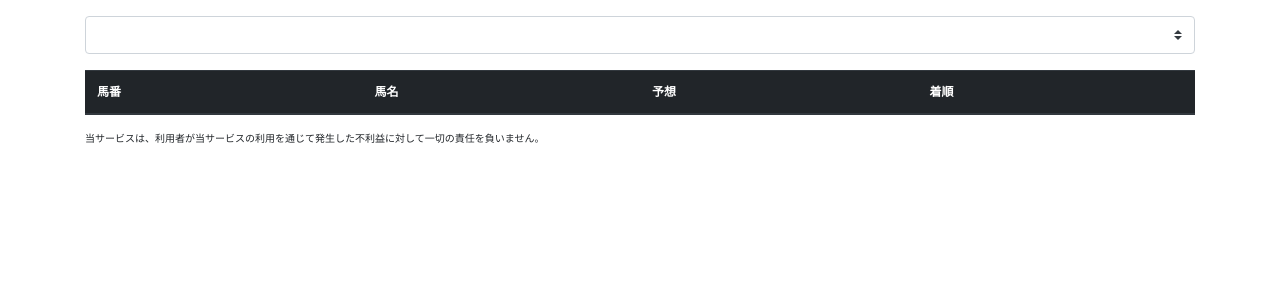
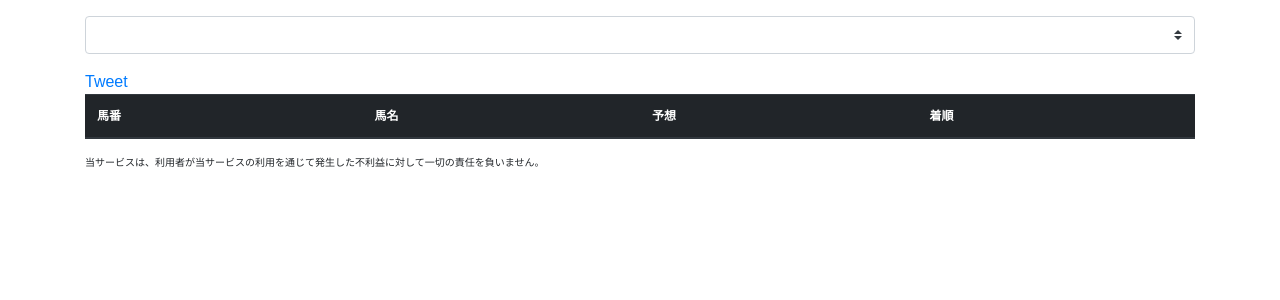
Before and after one commit to KTaskn/tenma-web, a Flask app: page /1 in a window 1280 px wide. Shown: the part 56-356 px from the top of the page. Run offline with Flask 2, Linux system fonts and the light colour scheme; data that the repository does not hold is empty; some libraries are stand-ins or nearby versions.

Commit message:
ツイートボタンを追加

```diff
--- a/web/main.py
+++ b/web/main.py
@@ -11,8 +11,33 @@ def main():
         races=zip(races_name, race_key))
 
 
+def get_tweet_text(month, day, jyocd, racenum, prediction):
+    dic_jyo = {
+        '01': '札幌',
+        '02': '函館',
+        '03': '福島',
+        '04': '新潟',
+        '05': '東京',
+        '06': '中山',
+        '07': '中京',
+        '08': '京都',
+        '09': '阪神',
+        '10': '小倉'
+    }
+    l_bamei = prediction['bamei'].values
+    return "%s月%s日%s%02dRレース予想\n◎ %s ○ %s ▲%s\n" % (
+        month,
+        day,
+        dic_jyo["%02d" % int(jyocd)],
+        int(racenum),
+        l_bamei[0],
+        l_bamei[1],
+        l_bamei[2]
+    )
+
 @app.route("/<raceid>")
 def races(raceid):
+
     races_name, race_key = model.races()
     if len(raceid) == 12:
         year = raceid[:4]
@@ -24,6 +49,7 @@ def races(raceid):
         app.logger.debug(jyocd)
         app.logger.debug(racenum)
         prediction = model.prediction(year, monthday, jyocd, racenum)
+        tweet_text = get_tweet_text(monthday[:2], monthday[2:4], jyocd, racenum, prediction)
     else:
         prediction = pd.DataFrame({
             "umaban": [],
@@ -31,10 +57,13 @@ def races(raceid):
             "predict": [],
             "actual": [],
         })
+        tweet_text = "TENMA"
+
     return render_template('list.html',
         prediction=prediction,
         races=zip(races_name, race_key),
-        now=raceid)
+        now=raceid,
+        tweet_text=tweet_text)
 
 
 if __name__ == "__main__":
--- a/web/templates/list.html
+++ b/web/templates/list.html
@@ -84,6 +84,15 @@
             </div>
         </div>
 
+        <div>
+            <a href="https://twitter.com/share?ref_src=twsrc%5Etfw"
+             class="twitter-share-button" data-show-count="false"
+             data-text="{{ tweet_text }}"
+             data-via="ai_tenma"
+             >Tweet</a>
+            <script async src="https://platform.twitter.com/widgets.js" charset="utf-8"></script>
+        </div>
+
         <div class="row">
             <div class="col-sm">
                 <table class="table table-hover table-predictor">
```
